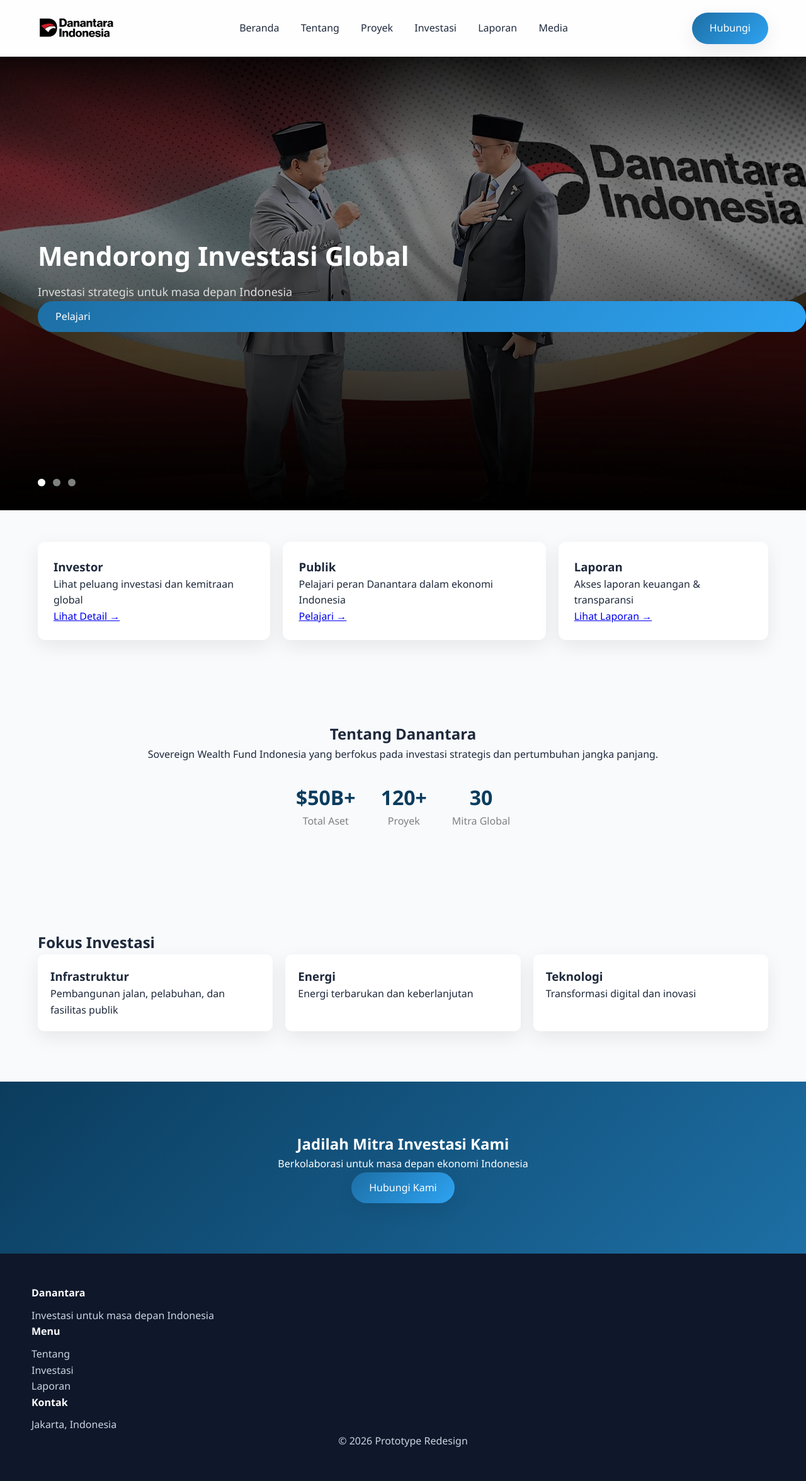
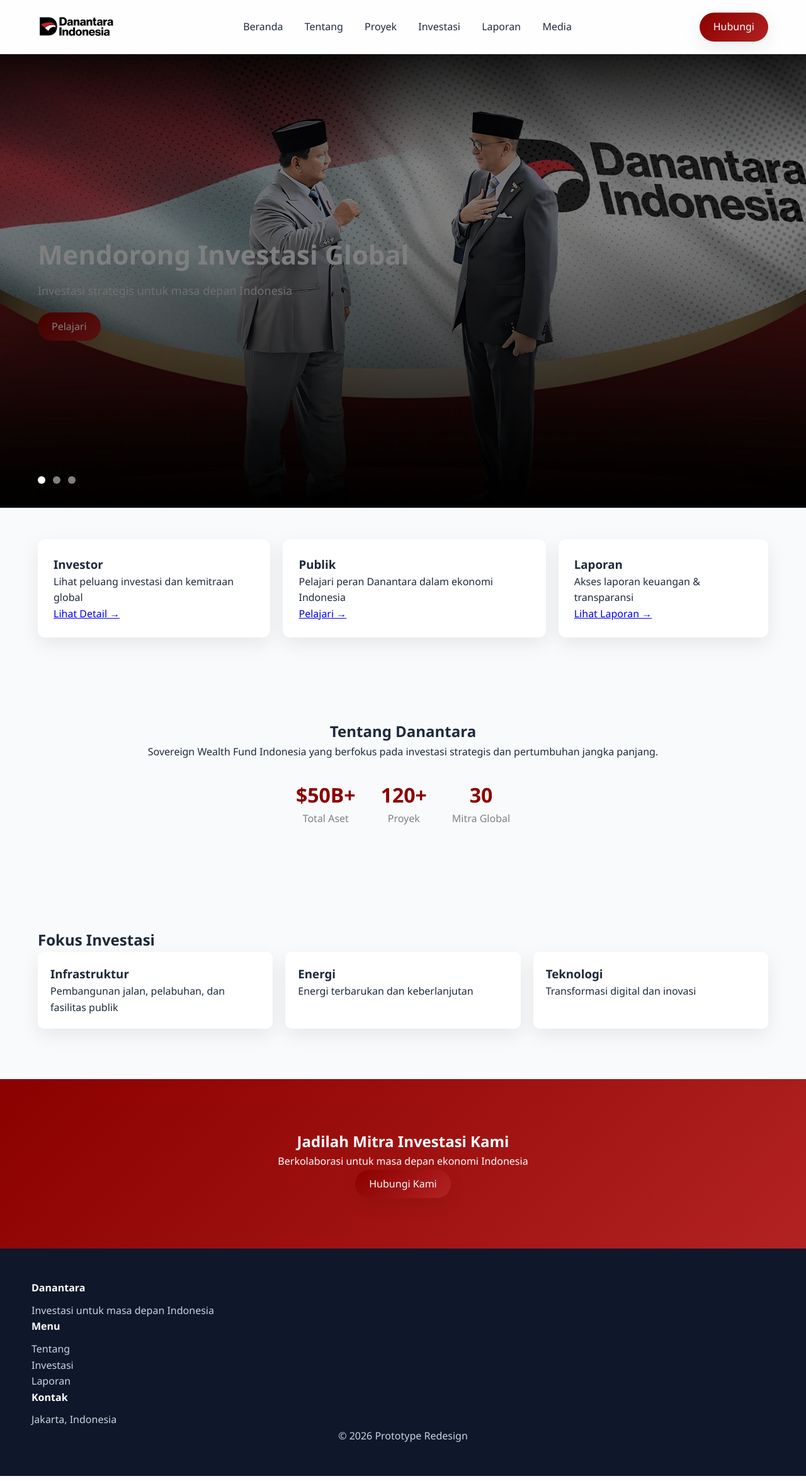
Before and after one commit to JaydenLee24/danantara-redesign, a PHP site: page / in a window 1280 px wide. Shown: the whole page at 63% size. Run offline with PHP 8.4, Linux system fonts and the light colour scheme.

Commit message:
Update style.css

```diff
--- a/css/style.css
+++ b/css/style.css
@@ -1,7 +1,8 @@
 :root {
-    --primary: #0b3c5d;
-    --secondary: #1d6fa5;
-    --accent: #2ea3f2;
+    --primary: #8B0000;
+    --secondary: #b22222;
+    --accent: #0b3c5d;
+
     --dark: #0f172a;
     --light: #f8fafc;
     --text: #1e293b;
@@ -119,14 +120,20 @@
 
 /* BUTTON */
 .btn {
-    display: inline-block;
-    padding: 12px 28px;
+    display: inline-flex;
+    align-items: center;
+    justify-content: center;
+
+    padding: 10px 22px;
     border-radius: 50px;
 
-    background: linear-gradient(135deg, var(--secondary), var(--accent));
+    background: linear-gradient(135deg, var(--primary), var(--secondary));
     color: white;
     text-decoration: none;
     font-weight: 500;
+
+    width: auto;
+    max-width: max-content;
 
     box-shadow: var(--shadow);
     transition: 0.3s;
@@ -134,9 +141,8 @@
 
 .btn:hover {
     transform: translateY(-3px);
-    box-shadow: 0 15px 35px rgba(0,0,0,0.15);
+    box-shadow: 0 10px 25px rgba(139, 0, 0, 0.3);
 }
-
 .outline {
     border: 1px solid white;
     color: white;
@@ -263,8 +269,8 @@
 .slide h1,
 .slide p,
 .slide a {
-    position: relative;
-    z-index: 2;
+    margin-top: 20px;
+    align-self: flex-start;
 }
 
 .slide.active {
```
